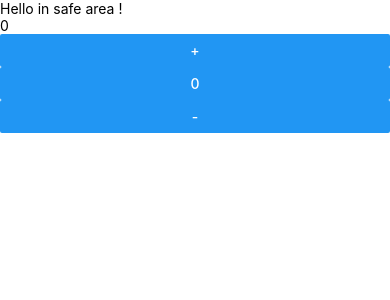
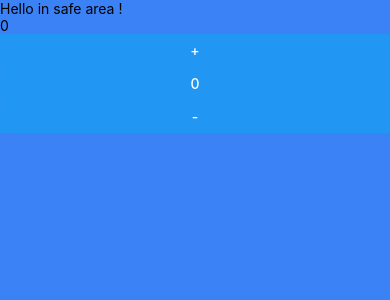
Before and after one commit to niyomugaboetiene/react-native-with-tailwindcss, a React Native app: screen / in a window 390 px wide. Shown: the top 300 px of the page. Built offline with nearby package versions, Linux system fonts and the light colour scheme.

Commit message:
react-naitve: with tailwind

```diff
--- a/components/chapter 1/safeArea.tsx
+++ b/components/chapter 1/safeArea.tsx
@@ -4,7 +4,8 @@
 function SafeArea() {
     const [count, setCount] = useState(0);
     return (
-        <SafeAreaView className="min-h-screen bg">
+        <SafeAreaView className="min-h-screen bg-blue-500">
+
             <Text>Hello in safe area !</Text>
             <Text>{count}</Text>
 
```
